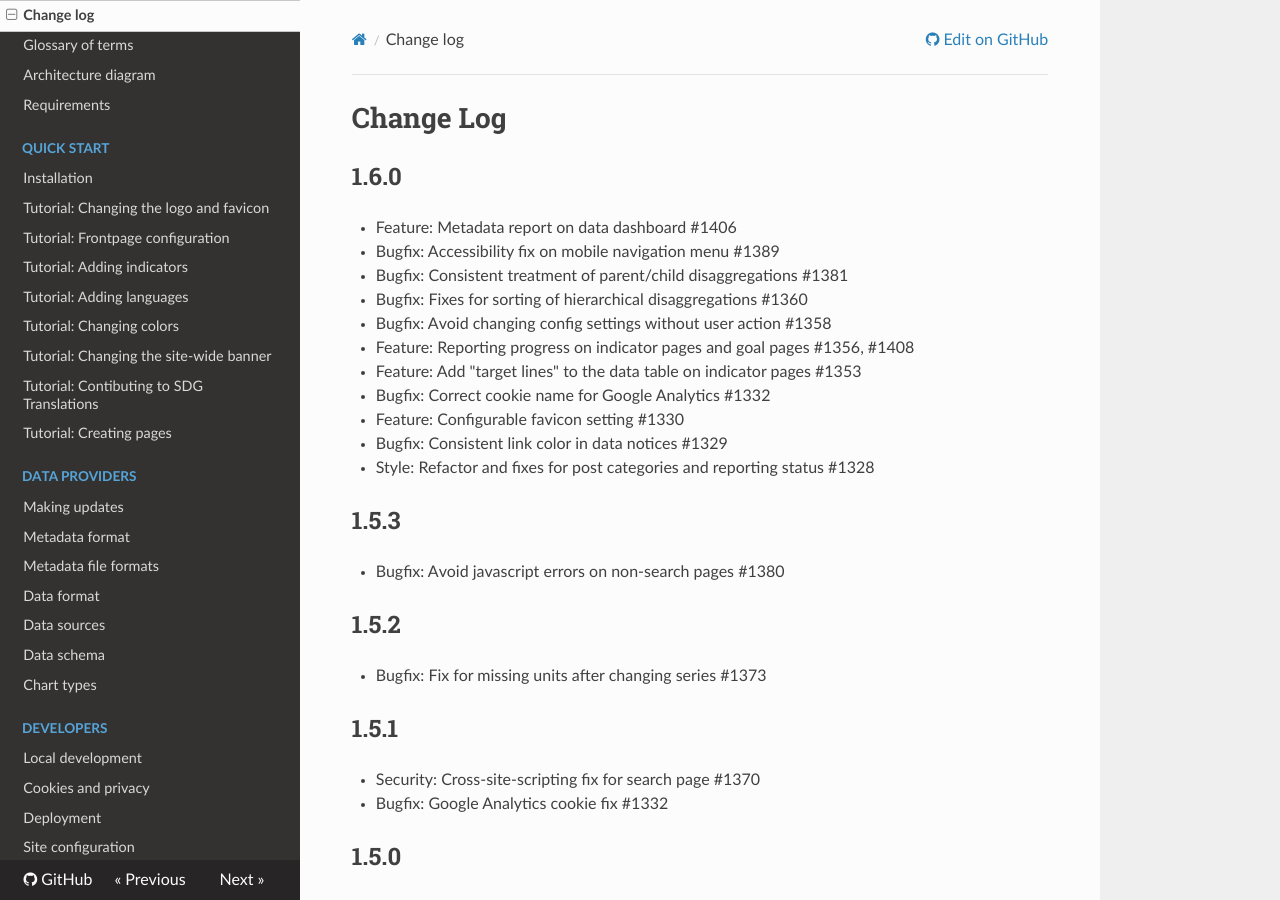
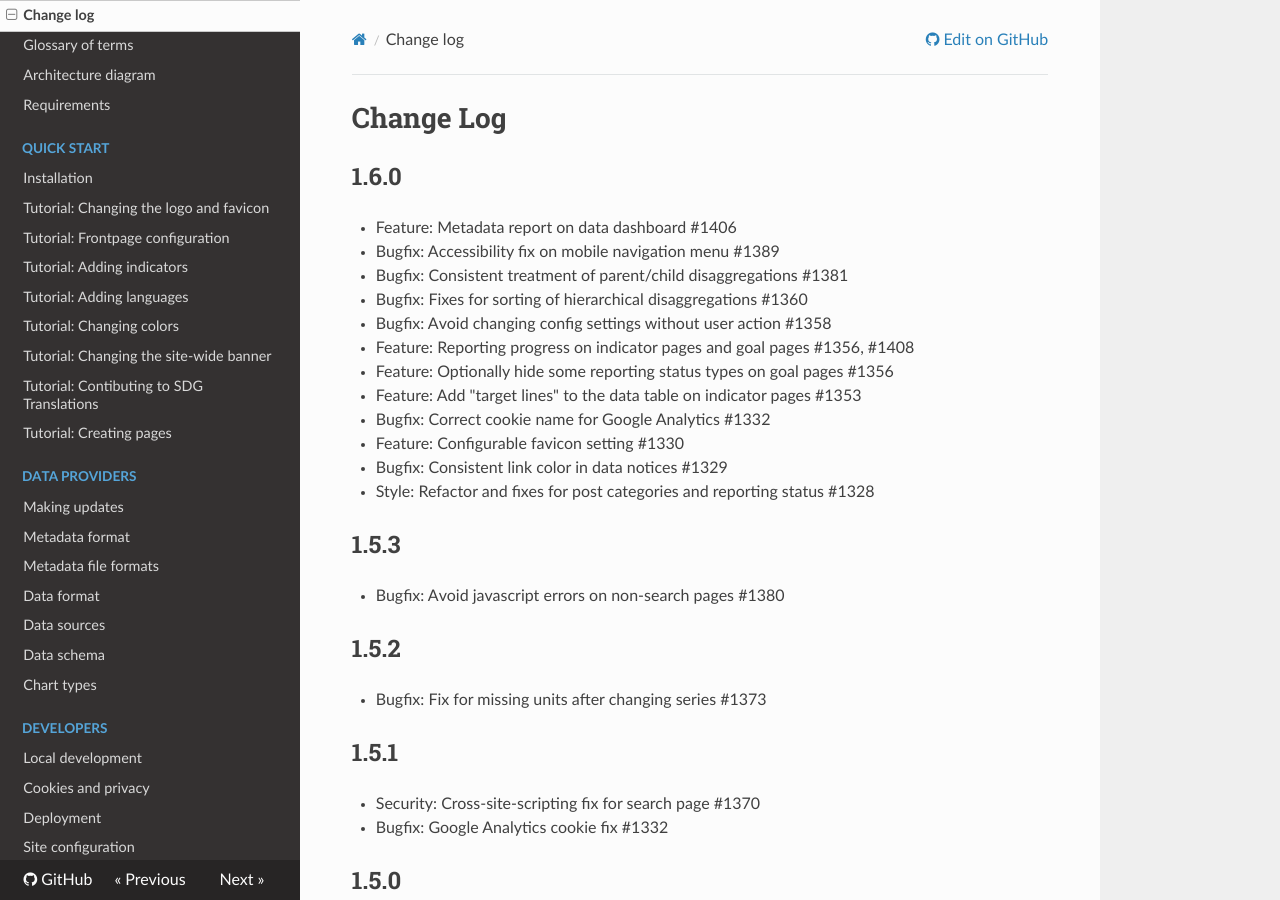
Before and after one commit to open-sdg/open-sdg, an MkDocs documentation site: the page built from docs/changelog.md, in a window 1280 px wide and 900 px high. Built offline with MkDocs 1.6.1, drawn with Linux system fonts in a browser that asks for light colours; nearby versions of some CDN libraries; old or Windows-style settings are respelled for this version of MkDocs.

Commit message:
Split out feature for clarity

```diff
--- a/docs/changelog.md
+++ b/docs/changelog.md
@@ -8,6 +8,7 @@
 * Bugfix: Fixes for sorting of hierarchical disaggregations #1360
 * Bugfix: Avoid changing config settings without user action #1358
 * Feature: Reporting progress on indicator pages and goal pages #1356, #1408
+* Feature: Optionally hide some reporting status types on goal pages #1356
 * Feature: Add "target lines" to the data table on indicator pages #1353
 * Bugfix: Correct cookie name for Google Analytics #1332
 * Feature: Configurable favicon setting #1330
```
Also changed, not shown: docs/updates.md (+1 -0 lines).
